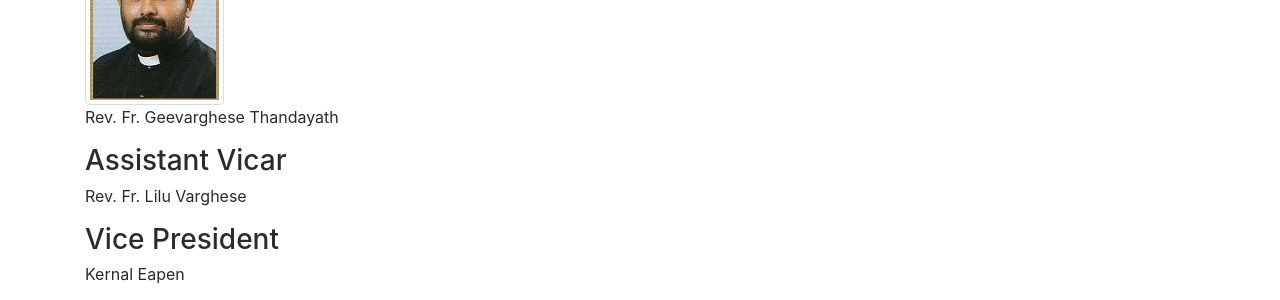
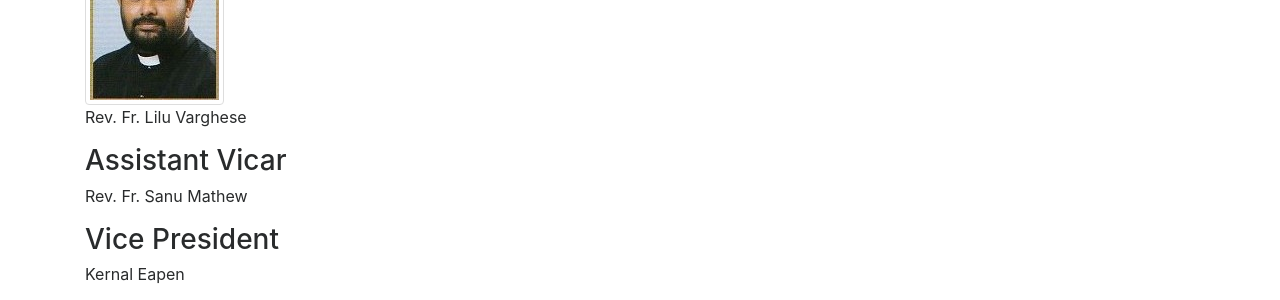
Before and after one commit to stmarys-jsoc/stmarys-jsoc.github.io, a Jekyll site: the page built from board.md, in a window 1280 px wide. Shown: the part 246-546 px from the top of the page. Built offline with Jekyll 4.4.1, drawn with Linux system fonts in a browser that asks for light colours.

Commit message:
Update board.md

```diff
--- a/board.md
+++ b/board.md
@@ -6,10 +6,10 @@ permalink: '/board/'
 
 ### Vicar / President
 <img src="{{ "/images/Fr.Geevarghese.jpg" | relative_url }}" class="img-thumbnail"/> <br />
-Rev. Fr. Geevarghese Thandayath
+Rev. Fr. Lilu Varghese
 
 ### Assistant Vicar
-Rev. Fr. Lilu Varghese
+Rev. Fr. Sanu Mathew
 
 ### Vice President
 Kernal Eapen
```
